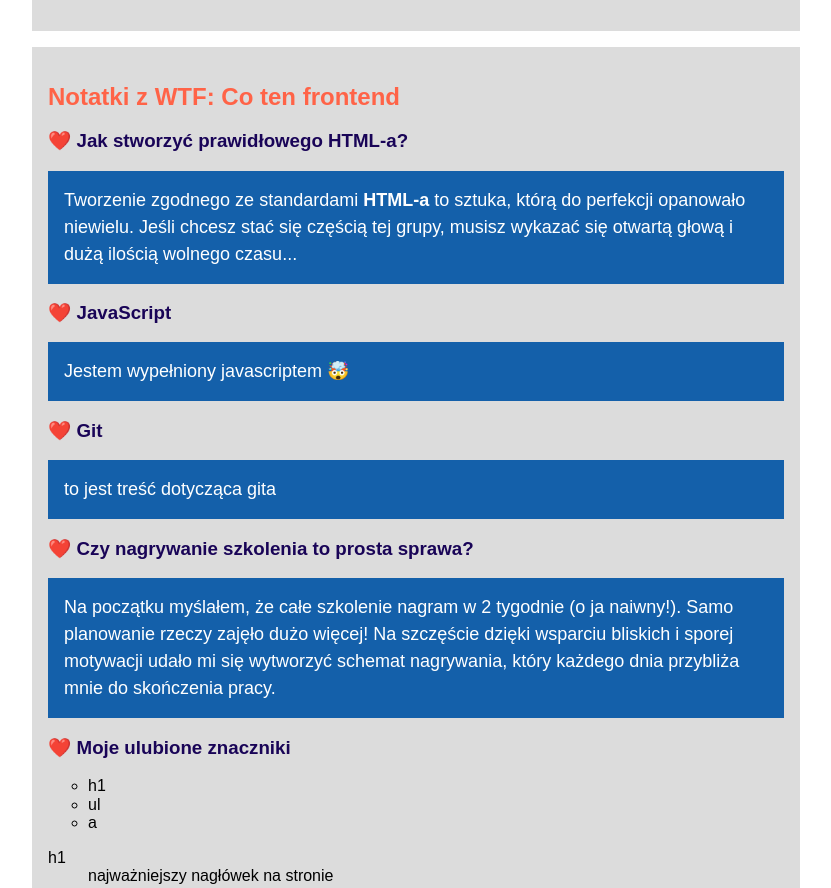
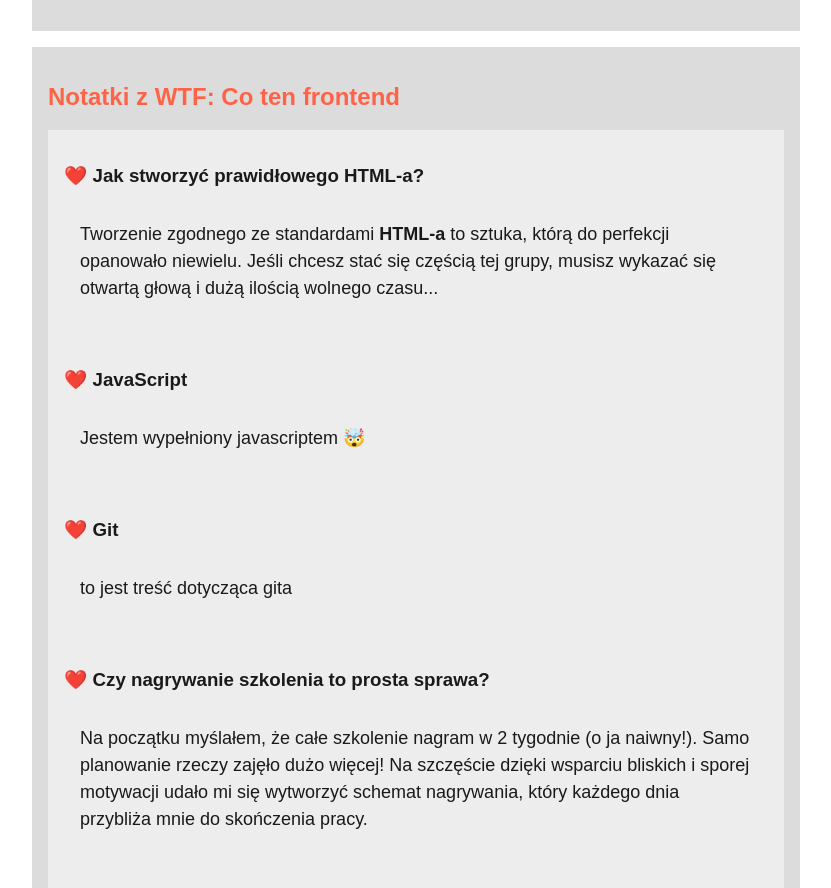
Before and after one commit to maciekwtfowicz/homepage, a website built with Parcel: page src/index.html in a window 1280 px wide. Shown: the part 1222-2110 px from the top of the page, without its empty margins (224-1055 px from the left). Built offline with nearby package versions, Linux system fonts and the light colour scheme.

Commit message:
css variables

```diff
--- a/src/js/main.js
+++ b/src/js/main.js
@@ -54,8 +54,7 @@ const greeting = greet('Maciek', 35);
 const button = document.querySelector('.page-header__button--js')
 
 button.addEventListener('click', (e) => {
-  const header = document.querySelector('.page-header__heading--js');
-  header.innerHTML = 'klik, klik!';
+ document.documentElement.style.setProperty('--backgroundColor', 'tomato')
 })
 
 
--- a/src/styles/main.scss
+++ b/src/styles/main.scss
@@ -4,6 +4,19 @@
 $textColor: rgb(25, 4, 87);
 $desktop: 1280px;
 $tablet: 768px;
+
+:root {
+  --textColor: #1a1a1a;
+  --backgroundColor: rgb(237, 237, 237);
+}
+
+@media (prefers-color-scheme: dark) {
+  :root {
+    --textColor: rgb(237, 237, 237);
+    --backgroundColor: #1a1a1a;
+  }
+}
+
 
 
 html {
@@ -72,9 +85,11 @@ main {
 
 
 .my-article {
+  background: var(--backgroundColor);
+  color: var(--textColor);
+  padding: 1rem;
 
   &__header {
-    color: $textColor;
 
     &::before {
       content: "❤️ "
@@ -86,8 +101,6 @@ main {
   }
 
   p {
-    background: #1460AA;
-    color: #fff;
     padding: 16px;
     margin-bottom: 0;
   }
@@ -175,14 +188,16 @@ ol {
     color: #fefefe;
     font-weight: 700;
     letter-spacing: -0.05em;
+
     @media screen and (min-width: $tablet) {
       font-size: 2rem;
       color: hotpink;
     }
+
     @media screen and (min-width: $desktop) {
       font-size: 3rem;
     }
-    }
+  }
 
 }
 
@@ -226,6 +241,7 @@ textarea {
     grid-template-columns: 1fr 1fr;
     gap: 24px;
   }
+
   @media screen and (min-width: $desktop) {
     grid-template-columns: 1fr 1fr 1fr;
   }
```
